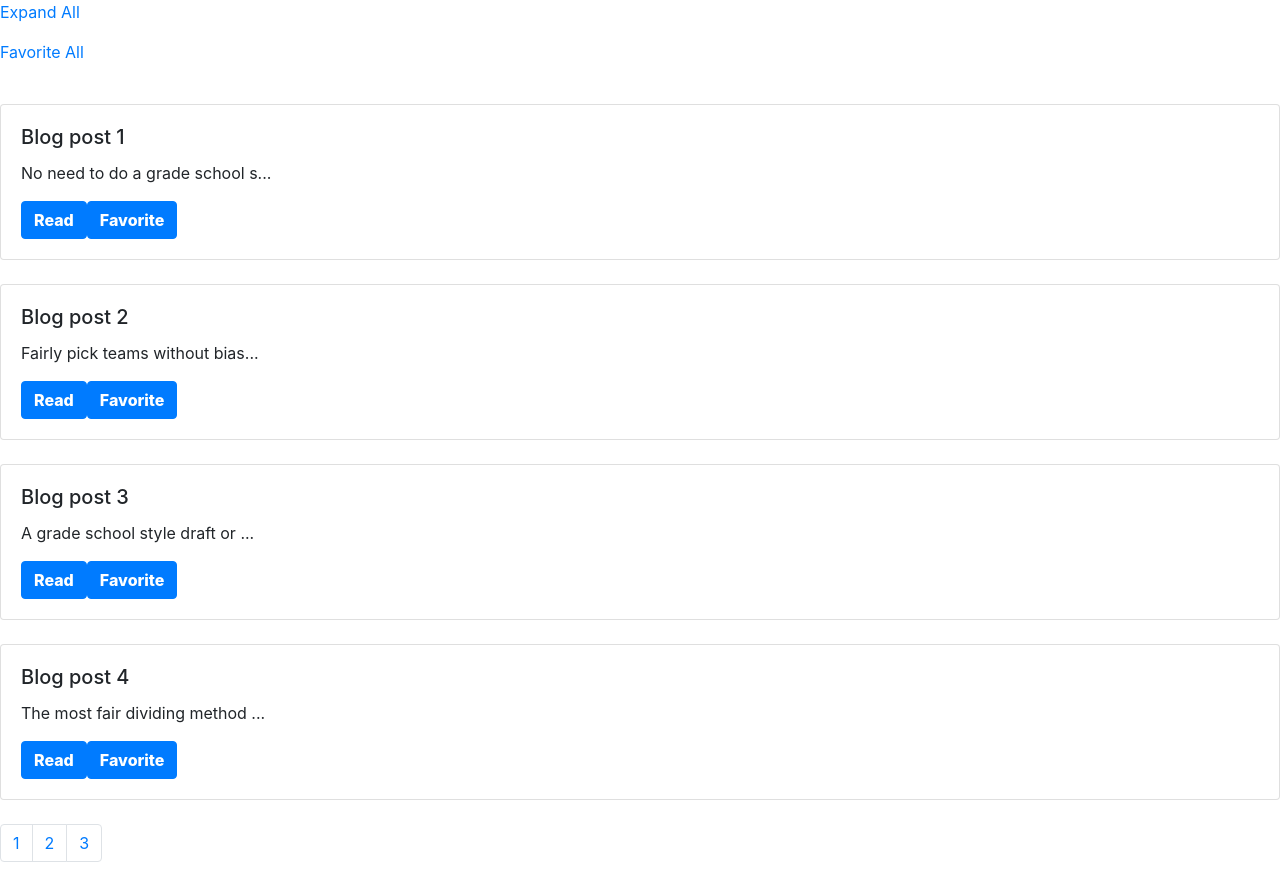
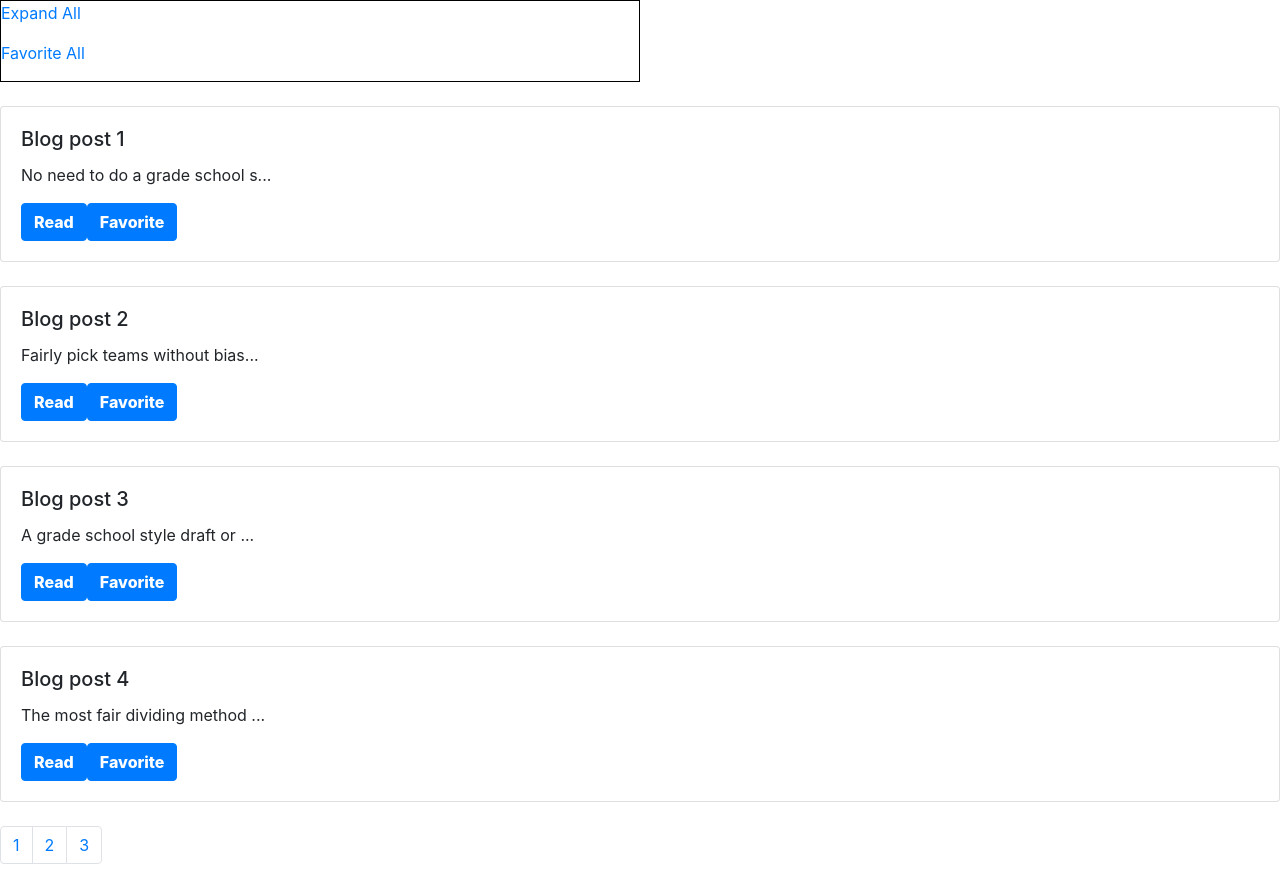
Before and after one commit to JayramNanoskar/AngularComponentsBasic, an Angular app in the folder components-in-depth/: page / in a window 1280 px wide. Built offline with nearby package versions, Linux system fonts and the light colour scheme.

Commit message:
using content projection with ngContent component

```diff
--- a/components-in-depth/src/app/app.module.ts
+++ b/components-in-depth/src/app/app.module.ts
@@ -8,6 +8,7 @@ import { TruncatePipe } from './truncate.pipe';
 import { PaginatorComponent } from './paginator/paginator.component';
 import { BlogDataService } from './blog-data.service';
 import { HighlightDirective } from './highlight.directive';
+import { CardComponent } from './card/card.component';
 
 @NgModule({
   declarations: [
@@ -16,7 +17,8 @@ import { HighlightDirective } from './highlight.directive';
     BlogListComponent,
     TruncatePipe, //declared pipe as a component only
     PaginatorComponent,
-    HighlightDirective //same like component declaration
+    HighlightDirective, //same like component declaration
+    CardComponent
   ],
   imports: [
     BrowserModule
--- a/components-in-depth/src/app/blog-list/blog-list.component.html
+++ b/components-in-depth/src/app/blog-list/blog-list.component.html
@@ -1,9 +1,14 @@
+<app-card>
     <p>
         <a href="#" (click)="expandAll()">Expand All</a>
     </p>
     <p>
         <a href="#" (click)="favAll()">Favorite All</a>
     </p>
+</app-card>
+<!-- Bydefault angular delegates control to component(card) here. -->
+<!-- So here <app-card>content...</app-card>, middle content won't get displayed. Displaying that we need to use content projection using ngContent component-->
+
 <app-blog-post-tile *ngFor="let post of blogPosts[currentPage]" [post]="post" #tile></app-blog-post-tile> <!-- passing object to component -->
 <!--here #tile is template reference variable(attribute with #) and so that particular instance(app-blog-post-tile) has given a name as a trv -->
 <app-paginator [numberOfPages]= "blogPosts.length" (pageNumberClick)="updatePage($event)"></app-paginator> <!-- listening to emitted event and calling updatePage() with emitted payload/data  as a parameter using special syntax -->
--- /dev/null
+++ b/components-in-depth/src/app/card/card.component.html
@@ -0,0 +1,4 @@
+<div class="bordered">
+    <ng-content></ng-content>
+    <!--ng-content component - appending content in between <> and </> of this component instance  or  appending content pass-in with consumer of this component-->
+</div>
--- /dev/null
+++ b/components-in-depth/src/app/card/card.component.scss
@@ -0,0 +1,4 @@
+.bordered{
+    border: 1px solid black;
+    max-width: 50%;
+}
--- /dev/null
+++ b/components-in-depth/src/app/card/card.component.ts
@@ -0,0 +1,15 @@
+import { Component, OnInit } from '@angular/core';
+
+@Component({
+  selector: 'app-card',
+  templateUrl: './card.component.html',
+  styleUrls: ['./card.component.scss']
+})
+export class CardComponent implements OnInit {
+
+  constructor() { }
+
+  ngOnInit(): void {
+  }
+
+}
```
Also changed, not shown: 1 other file (tests, documents, lock files or other folders). Lines whose indentation alone changed are shown as unchanged.
